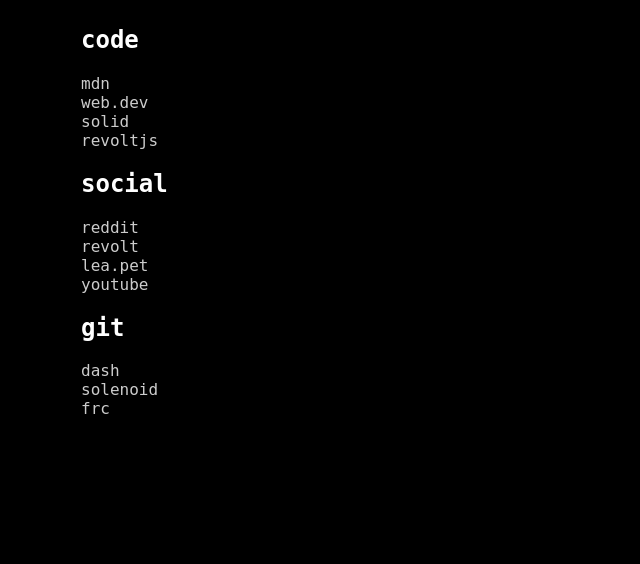
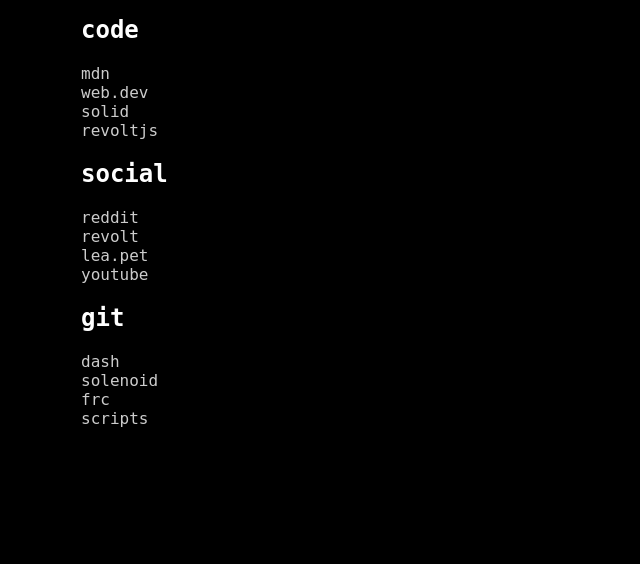
Before and after one commit to stationaryStation/dash, a plain HTML site: page index.html in a window 1280 px wide. Shown: the part 236-800 px from the top of the page, without its empty margins (239-879 px from the left). Drawn offline with Linux system fonts and the light colour scheme.

Commit message:
Add scripts repo to homepage

```diff
--- a/index.html
+++ b/index.html
@@ -33,6 +33,7 @@
             <a role="link" class="dash" href="https://github.com/stationarystation/dash" target="_top">dash</a>
             <a role="link" class="solenoid" href="https://github.com/revolt-unofficial-clients/solenoid" target="_top">solenoid</a>
             <a role="link" class="frc" href="https://github.com/stationarystation/frc-2023" target="_top">frc</a>
+	    <a role="link" class="scripts" href="https://github.com/stationarystation/scripts" target="_top">scripts</a>
         </section>
     </aside>
 </body>
```
